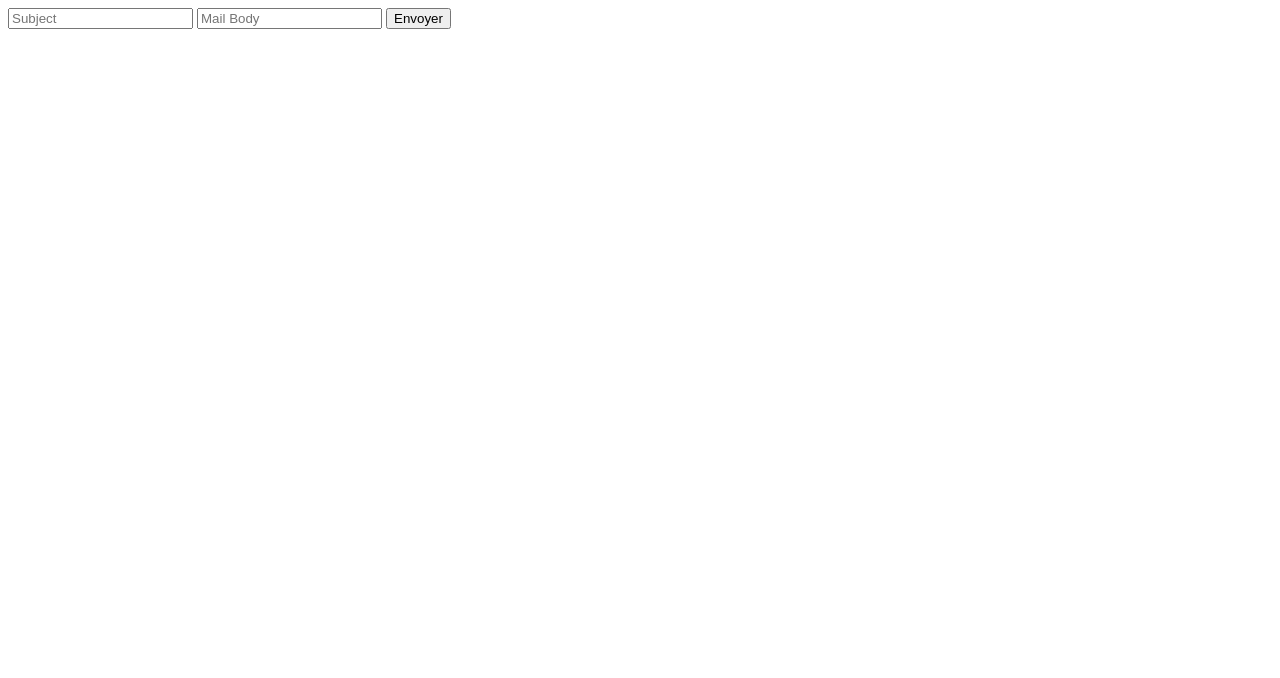
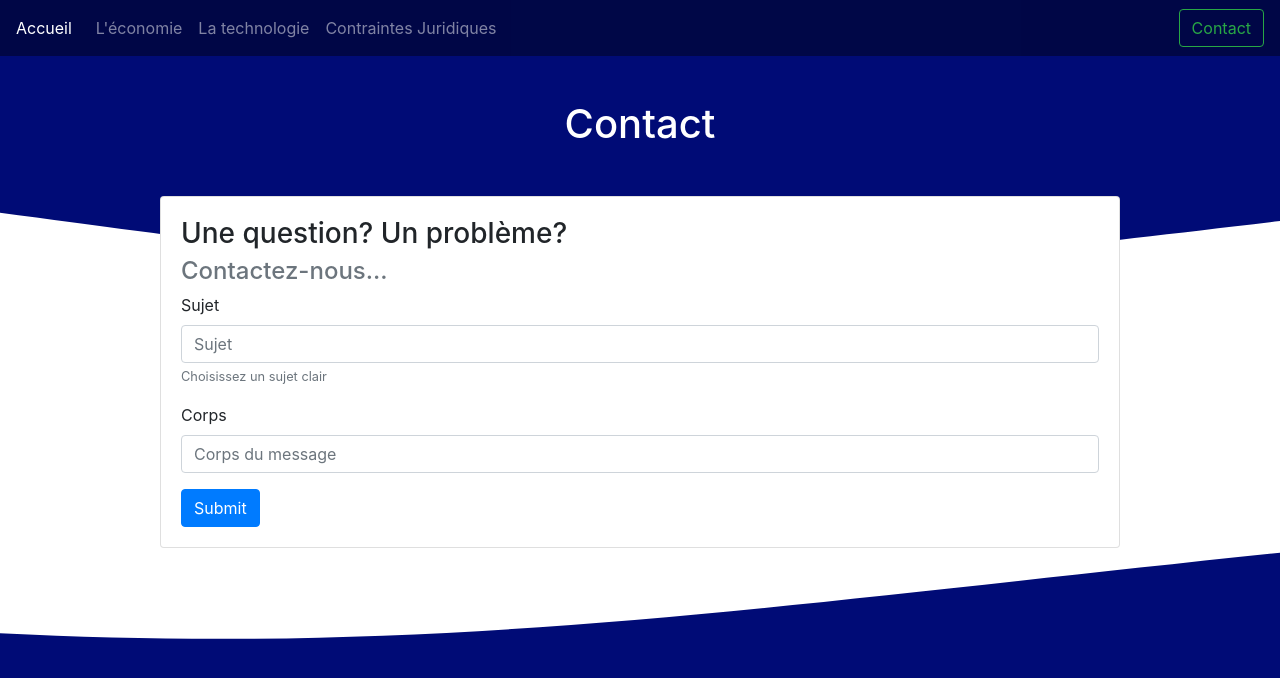
Before and after one commit to Projet-Tuteure/Projet-Tuteure-S1, a PHP site: page /contact/ in a window 1280 px wide. Shown: the top 678 px of the page. Run offline with PHP 8.4, Linux system fonts and the light colour scheme; some libraries are stand-ins or nearby versions.

Commit message:
amélioration page contact

```diff
--- a/contact/index.php
+++ b/contact/index.php
@@ -6,7 +6,7 @@ use PHPMailer\PHPMailer\Exception;
 
 require '../vendor/autoload.php';
 
-$form_filed = isset($_POST['mailbody']) && isset($_POST['mailsubject']);
+$form_filed = isset($_POST['mailbody']) && isset($_POST['mailsubject']) && !empty($_POST['mailbody']) && !empty($_POST['mailsubject']);
 if($form_filed){
 
   $mail = new PHPMailer(true);
@@ -43,21 +43,81 @@ if($form_filed){
     $debugmsg = "Erreur interne : Impossible d'envoyer le message...";
   }
 }
+
 ?>
 
 <!DOCTYPE html>
-<html>
+<html lang="fr" dir="ltr" class="h-100">
   <head>
-    <title>Contact form</title>
+    <meta charset="utf-8">
+    <title>La Bourse</title>
+
+    <!-- Feuilles de styles -->
+    <link rel="stylesheet" href="https://stackpath.bootstrapcdn.com/bootstrap/4.3.1/css/bootstrap.min.css" integrity="sha384-ggOyR0iXCbMQv3Xipma34MD+dH/1fQ784/j6cY/iJTQUOhcWr7x9JvoRxT2MZw1T" crossorigin="anonymous">
+    <link rel="stylesheet" href="../css/style.css">
+
   </head>
-<body>
+
+  <!-- Body -->
+  <body class="h-100">
+    <div style="height: 300px; overflow: hidden;" ><svg viewBox="0 0 500 150" preserveAspectRatio="none" style="height: 100%; width: 100%;"><path d="M-1.41,106.08 C246.89,148.52 248.02,148.52 503.10,110.03 L500.00,0.00 L0.00,0.00 Z" style="stroke: none; fill: #000B76;"></path></svg></div>
+
+    <!-- barre de navigation -->
+    <nav class="navbar navbar-expand-md navbar-dark fixed-top">
+      <a class="text-white mr-3" href="..">Accueil<span class="sr-only">(current)</span></a>
+      <button class="navbar-toggler" type="button" data-toggle="collapse" data-target="#navbarCollapse" aria-controls="navbarCollapse" aria-expanded="false" aria-label="Toggle navigation">
+        <span class="navbar-toggler-icon"></span>
+      </button>
+      <div class="collapse navbar-collapse" id="navbarCollapse">
+        <ul class="navbar-nav mr-auto">
+          <li class="nav-item">
+            <a class="nav-link" href="#">L'économie</a>
+          </li>
+          <li class="nav-item">
+            <a class="nav-link" href="#">La technologie</a>
+          </li>
+          <li class="nav-item">
+            <a class="nav-link" href="#">Contraintes Juridiques</a>
+          </li>
+        </ul>
+        <a class="btn btn-outline-success" href="/contact/">Contact</a>
+      </div>
+    </nav>
+
+    <h1 class="w-auto mx-auto mb-5 text-white text-center" style="margin-top: -200px">Contact</h1>
+
+
+    <!-- Formulaire -->
+    <div class="card w-75 mx-auto mb-3">
+      <div class="card-body">
+        <h3 class="card-title">Une question? Un problème?</h3>
+        <h4 class="card-subtitle mb-2 text-muted">Contactez-nous...</h4>
         <?php if(isset($debugmsg)){?>
-        <div class="contactdebug"> <?php echo $debugmsg; ?></div>
+        <div class="alert alert-primary">
+          <?php echo $debugmsg;?>
+        </div>
         <?php } ?>
         <form action="" method="post">
-        <input type="text" name="mailsubject" placeholder="Subject">
-        <input type="text" name="mailbody" placeholder="Mail Body">
-        <input type="submit" value="Envoyer">
+          <div class="form-group">
+            <label>Sujet</label>
+            <input type="text" class="form-control" placeholder="Sujet" name="mailsubject" required="">
+            <small id="emailHelp" class="form-text text-muted">Choisissez un sujet clair</small>
+          </div>
+          <div class="form-group">
+            <label>Corps</label>
+            <input type="text" class="form-control" placeholder="Corps du message" name="mailbody" required="">
+          </div>
+          <button type="submit" class="btn btn-primary">Submit</button>
         </form>
+      </div>
+    </div>
+
+    <!-- Scripts -->
+    <script src="https://code.jquery.com/jquery-3.3.1.slim.min.js" integrity="sha384-q8i/X+965DzO0rT7abK41JStQIAqVgRVzpbzo5smXKp4YfRvH+8abtTE1Pi6jizo" crossorigin="anonymous"></script>
+    <script src="https://cdnjs.cloudflare.com/ajax/libs/popper.js/1.14.7/umd/popper.min.js" integrity="sha384-UO2eT0CpHqdSJQ6hJty5KVphtPhzWj9WO1clHTMGa3JDZwrnQq4sF86dIHNDz0W1" crossorigin="anonymous"></script>
+    <script src="https://stackpath.bootstrapcdn.com/bootstrap/4.3.1/js/bootstrap.min.js" integrity="sha384-JjSmVgyd0p3pXB1rRibZUAYoIIy6OrQ6VrjIEaFf/nJGzIxFDsf4x0xIM+B07jRM" crossorigin="anonymous"></script>
+
+    <div style="height: 250px; overflow: hidden; margin-top: -75px; position: absolute; bottom:0px;left:0px;right:0px;" ><svg viewBox="0 0 500 150" preserveAspectRatio="none" style="height: 100%; width: 100%;"><path d="M0.00,49.98 C177.48,63.64 301.63,33.05 513.26,-0.48 L500.00,150.00 L0.00,150.00 Z" style="stroke: none; fill: #000B76;"></path></svg></div>
   </body>
+
 </html>
```
Lines whose indentation alone changed are shown as unchanged.
